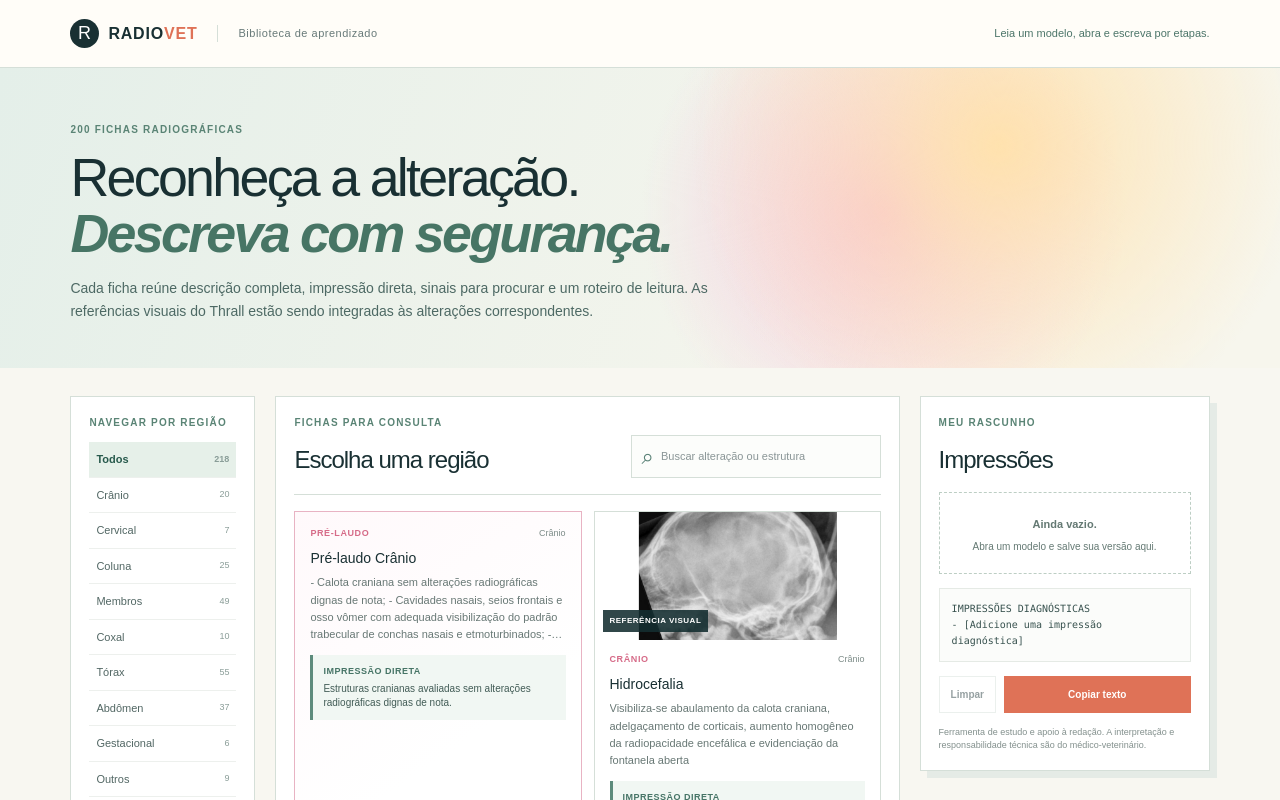
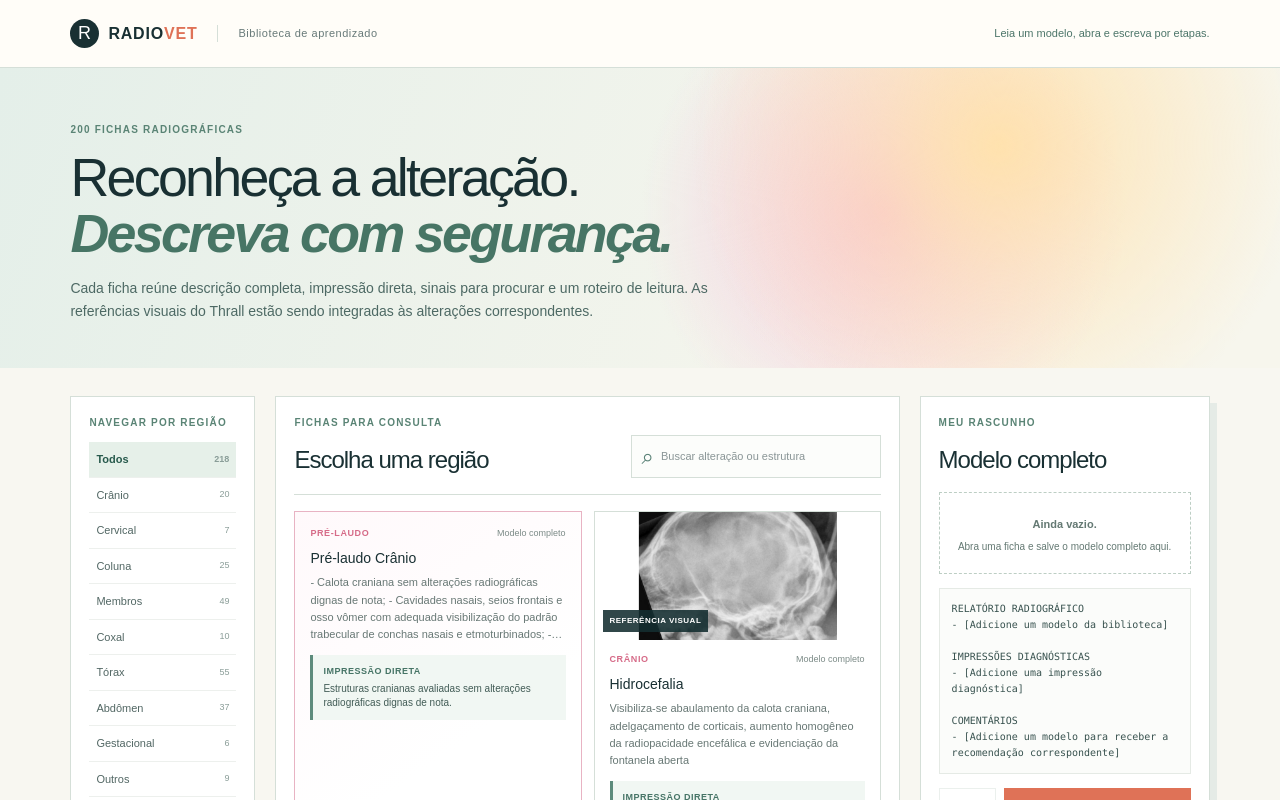
Before and after one commit to octavioribeiroleite-jpg/radiovet-laudos, a Next.js app: page / in a window 1280 px wide. Shown: the top 800 px of the page. Built offline with nearby package versions, Linux system fonts and the light colour scheme.

Commit message:
Generate complete regional report templates for every card

```diff
--- a/app/page.tsx
+++ b/app/page.tsx
@@ -14,6 +14,7 @@ type Reference = {
   readingGuide: string[];
   differentials: string[];
   source: string;
+  suggestedComment?: string;
   visual?: VisualReference;
   kind?: "pre-laudo" | "alteração";
 };
@@ -44,6 +45,83 @@ const chapterByRegion: Record<string, string> = {
   "Gestacional": "Thrall, Diagnóstico de Radiologia Veterinária, 6ª ed., seção do trato reprodutivo.",
   "Outros": "Thrall, Diagnóstico de Radiologia Veterinária, 6ª ed.",
 };
+
+type NormalLine = { avoid: string[]; text: string };
+const normalLinesByRegion: Record<string, NormalLine[]> = {
+  "Crânio": [
+    { avoid: ["nasal", "seio", "vômer", "rinite"], text: "Cavidades nasais e seios frontais simétricos, com radiopacidade e contornos preservados." },
+    { avoid: ["temporomandibular", "mandíbula", "mandibular"], text: "Articulações temporomandibulares congruentes e coaptadas." },
+    { avoid: ["otite", "bula", "auditivo"], text: "Bulas timpânicas e condutos auditivos com radiopacidade e contornos preservados." },
+    { avoid: ["dent", "periodontal", "periapical", "maxilar"], text: "Dentes e alvéolos dentários avaliados sem alterações radiográficas adicionais." },
+  ],
+  "Cervical": [
+    { avoid: ["palato", "faring", "laringe"], text: "Nasofaringe, orofaringe e laringe com lúmen e contornos preservados." },
+    { avoid: ["traque"], text: "Traqueia cervical com diâmetro uniforme e trajeto preservado." },
+    { avoid: ["esôfago", "esofág"], text: "Não há evidências de dilatação ou conteúdo radiopaco no trajeto esofágico cervical." },
+    { avoid: ["hióide"], text: "Aparelho hioide com alinhamento e integridade preservados." },
+  ],
+  "Coluna": [
+    { avoid: ["luxação", "listese", "instabilidade", "fratura"], text: "Alinhamento vertebral preservado nos demais segmentos avaliados." },
+    { avoid: ["disco", "intervertebral", "espondil"], text: "Demais espaços intervertebrais com altura regular, sem sinais de colapso ou estreitamento." },
+    { avoid: ["forame", "compress"], text: "Forames intervertebrais com dimensões e contornos preservados." },
+    { avoid: ["processo", "osteofit", "espondil"], text: "Processos espinhosos, transversos e articulares sem alterações radiográficas adicionais." },
+  ],
+  "Membros": [
+    { avoid: ["fratura", "luxação", "subluxação"], text: "Alinhamento ósseo e relações articulares preservados nas demais estruturas avaliadas." },
+    { avoid: ["osteólise", "neopl", "tumor", "osteomiel"], text: "Corticais e cavidades medulares remanescentes com radiopacidade e contornos preservados." },
+    { avoid: ["artrose", "osteoart", "artrite", "patelar"], text: "Demais superfícies articulares regulares, sem proliferações periarticulares significativas." },
+    { avoid: ["edema", "tecido mole", "massa"], text: "Tecidos moles adjacentes sem alterações radiográficas dignas de nota." },
+  ],
+  "Coxal": [
+    { avoid: ["sacroilíaca", "sacroiliaca"], text: "Articulações sacroilíacas simétricas e congruentes." },
+    { avoid: ["coxofemoral", "quadril", "femoral"], text: "Articulações coxofemorais com congruência e cobertura acetabular preservadas." },
+    { avoid: ["pelve", "pélv", "fratura"], text: "Ossos da pelve com corticais contínuas e trabeculado ósseo preservado." },
+    { avoid: ["massa", "tecido mole"], text: "Tecidos moles da região pélvica sem alterações radiográficas adicionais." },
+  ],
+  "Tórax": [
+    { avoid: ["traque", "brônqu", "bronqu"], text: "Traqueia com diâmetro uniforme e trajeto preservado." },
+    { avoid: ["cardio", "coração", "pericárd"], text: "Silhueta cardíaca com dimensões e contornos preservados." },
+    { avoid: ["mediast"], text: "Mediastino e estruturas hilares sem alterações radiográficas dignas de nota." },
+    { avoid: ["pleural", "pneumotórax", "pneumotorax"], text: "Espaço pleural sem evidências de líquido ou gás livre." },
+    { avoid: ["pulmon", "pneumonia", "bronco", "alveolar", "intersticial"], text: "Campos pulmonares remanescentes com radiopacidade preservada." },
+  ],
+  "Abdômen": [
+    { avoid: ["efusão", "peritoneal"], text: "Detalhamento seroso abdominal preservado." },
+    { avoid: ["hepato", "fígado", "espleno", "baço", "renal", "rim"], text: "Silhuetas hepática, esplênica e renais com dimensões e contornos preservados." },
+    { avoid: ["gástr", "intestinal", "esôfago", "corpo estranho", "obstru"], text: "Estômago e alças intestinais com distribuição e conteúdo dentro do esperado." },
+    { avoid: ["vesical", "bexiga", "cist", "uro"], text: "Bexiga urinária com contornos regulares e conteúdo homogêneo." },
+  ],
+  "Gestacional": [
+    { avoid: [], text: "Demais estruturas abdominais passíveis de avaliação sem alterações radiográficas adicionais." },
+  ],
+  "Outros": [
+    { avoid: [], text: "Demais estruturas avaliadas sem alterações radiográficas dignas de nota." },
+  ],
+};
+
+function recommendedComment(item: Reference) {
+  if (item.suggestedComment) return item.suggestedComment;
+  const title = item.title.toLowerCase();
+  if (/hidrocef|occipital|vertebral|coluna|disco|wobbler|atlanto|neurol/.test(title)) return "A critério clínico, na presença de sinais neurológicos, sugere-se tomografia computadorizada e/ou ressonância magnética para melhor caracterização.";
+  if (/fratura|luxação|subluxação|ruptura|instabilidade/.test(title)) return "A critério clínico, sugere-se avaliação ortopédica e controle por imagem após a instituição das medidas terapêuticas.";
+  if (/neopl|tumor|massa|nódulo|nodulo/.test(title)) return "Sugere-se complementação diagnóstica para caracterização e estadiamento, conforme a localização do achado.";
+  if (/cardio|pericárd|coração/.test(title)) return "A critério clínico, sugere-se avaliação ecocardiográfica para melhor caracterização.";
+  if (/pneumotórax|pleural/.test(title)) return "Recomenda-se correlação imediata com a condição respiratória e avaliação complementar do espaço pleural conforme indicação clínica.";
+  if (/pulmon|pneumonia|bronco|traque/.test(title)) return "Sugere-se correlação com histórico, ausculta, hemograma e acompanhamento radiográfico conforme evolução clínica.";
+  if (/corpo estranho|obstrução|gástr|intestinal/.test(title)) return "A critério clínico, sugere-se ultrassonografia abdominal e avaliação cirúrgica conforme os sinais de obstrução.";
+  if (/gesta|prenhez|fetal|feto/.test(title)) return "A estimativa radiográfica deve ser correlacionada com ultrassonografia e acompanhamento obstétrico.";
+  return "A critério clínico, sugere-se correlação com histórico, exame físico e exames complementares pertinentes.";
+}
+
+function completeDescription(item: Reference) {
+  if (item.kind === "pre-laudo") return item.model;
+  const title = item.title.toLowerCase();
+  const main = item.model.trim().replace(/[.;]$/, "");
+  const normalLines = (normalLinesByRegion[item.region] || normalLinesByRegion["Outros"])
+    .filter((line) => !line.avoid.some((term) => title.includes(term)))
+    .map((line) => `- ${line.text}`);
+  return [`- ${main}.`, ...normalLines, "- Demais estruturas passíveis de avaliação sem alterações radiográficas dignas de nota."].join("\n");
+}
 
 const clinicalDetails: Record<string, Partial<Reference>> = {
   "Hidrocefalia": {
@@ -162,10 +240,10 @@ export default function Home() {
     const text = `${item.title} ${item.region} ${item.model}`.toLowerCase();
     return (region === "Todos" || item.region === region) && text.includes(search.toLowerCase());
   }), [region, search]);
-  const output = `IMPRESSÕES DIAGNÓSTICAS\n${drafts.length ? drafts.map((draft) => `- ${draft.impression.trim()}`).join("\n") : "- [Adicione uma impressão diagnóstica]"}${drafts.some((draft) => draft.comment.trim()) ? `\n\nCOMENTÁRIOS\n${drafts.filter((draft) => draft.comment.trim()).map((draft) => draft.comment.trim()).join("\n")}` : ""}`;
+  const output = `RELATÓRIO RADIOGRÁFICO\n${drafts.length ? drafts.map((draft) => draft.description.trim()).join("\n\n") : "- [Adicione um modelo da biblioteca]"}\n\nIMPRESSÕES DIAGNÓSTICAS\n${drafts.length ? drafts.map((draft) => `- ${draft.impression.trim()}`).join("\n") : "- [Adicione uma impressão diagnóstica]"}\n\nCOMENTÁRIOS\n${drafts.length ? drafts.map((draft) => `- ${draft.comment.trim() || "Sem comentários adicionais."}`).join("\n") : "- [Adicione um modelo para receber a recomendação correspondente]"}`;
   const openWriter = (item: Reference) => {
     const existing = drafts.find((draft) => draft.id === item.id);
-    setActive(item); setDescription(existing?.description ?? item.model); setImpression(existing?.impression ?? item.impression); setComment(existing?.comment ?? "");
+    setActive(item); setDescription(existing?.description ?? completeDescription(item)); setImpression(existing?.impression ?? item.impression); setComment(existing?.comment ?? recommendedComment(item));
   };
   const saveDraft = () => {
     if (!active || !impression.trim()) return;
@@ -181,14 +259,14 @@ export default function Home() {
     <section className="clinical-grid">
       <section className="clinical-reference">
         <article className="ready-texts">
-          <div className="ready-block"><p className="section-label">DESCRIÇÃO COMPLETA</p><p>{active.model}</p></div>
+          <div className="ready-block"><p className="section-label">RELATÓRIO RADIOGRÁFICO COMPLETO</p><p>{completeDescription(active)}</p></div>
           <div className="ready-block impression-ready"><p className="section-label">IMPRESSÃO DIRETA</p><p>{active.impression}</p></div>
         </article>
         <article className="recognition-card"><p className="section-label">COMO ESSA ALTERAÇÃO APARECE</p><h2>O que procurar na imagem</h2><ul>{active.appearance.map((item) => <li key={item}>{item}</li>)}</ul></article>
         {active.visual && <figure className="visual-reference"><img src={active.visual.src} alt={active.visual.alt} /><figcaption><b>{active.visual.caption}</b><span>{active.visual.source}</span></figcaption></figure>}
         <article className="consult-card"><div><p className="section-label">ROTEIRO DE LEITURA</p><ul>{active.readingGuide.map((item) => <li key={item}>{item}</li>)}</ul></div><div><p className="section-label">DIFERENCIAIS E CUIDADOS</p><ul>{active.differentials.length ? active.differentials.map((item) => <li key={item}>{item}</li>) : <li>Não se aplica ao modelo de normalidade.</li>}</ul></div><p className="source-line">Fonte de consulta: {active.source}</p></article>
       </section>
-      <article className="editor-card clinical-editor"><p className="section-label">ADAPTE PARA O SEU CASO</p><h2>Seu texto</h2><p className="editor-help">A descrição e a impressão já estão completas. Ajuste apenas localização, lateralidade, intensidade e particularidades do exame.</p><label>Descrição radiográfica<textarea value={description} onChange={(event) => setDescription(event.target.value)} /></label><label>Impressão diagnóstica<textarea value={impression} onChange={(event) => setImpression(event.target.value)} /></label><label>Comentário <small>opcional</small><textarea value={comment} onChange={(event) => setComment(event.target.value)} placeholder="Sugestão de exame complementar, controle ou ressalva." /></label><div className="writing-actions"><button type="button" className="secondary" onClick={() => setActive(null)}>Cancelar</button><button type="button" className="primary" onClick={saveDraft}>Salvar no rascunho</button></div></article>
+      <article className="editor-card clinical-editor"><p className="section-label">ADAPTE PARA O SEU CASO</p><h2>Modelo completo</h2><p className="editor-help">O relatório, a impressão e o comentário já estão preenchidos. Ajuste somente os detalhes específicos do exame.</p><label>Relatório radiográfico<textarea value={description} onChange={(event) => setDescription(event.target.value)} /></label><label>Impressão diagnóstica<textarea value={impression} onChange={(event) => setImpression(event.target.value)} /></label><label>Comentário<textarea value={comment} onChange={(event) => setComment(event.target.value)} placeholder="Sugestão de exame complementar, controle ou ressalva." /></label><div className="writing-actions"><button type="button" className="secondary" onClick={() => setActive(null)}>Cancelar</button><button type="button" className="primary" onClick={saveDraft}>Salvar modelo completo</button></div></article>
     </section>
   </main>;
 
@@ -197,8 +275,8 @@ export default function Home() {
     <section className="intro"><p className="eyebrow">200 FICHAS RADIOGRÁFICAS</p><h1>Reconheça a alteração.<br/><em>Descreva com segurança.</em></h1><p>Cada ficha reúne descrição completa, impressão direta, sinais para procurar e um roteiro de leitura. As referências visuais do Thrall estão sendo integradas às alterações correspondentes.</p></section>
     <section className="learning-layout">
       <aside className="region-nav"><p className="section-label">NAVEGAR POR REGIÃO</p>{["Todos", ...regionOrder.filter((item) => references.some((reference) => reference.region === item))].map((item) => <button type="button" className={region === item ? "active" : ""} onClick={() => setRegion(item)} key={item}>{item}<span>{item === "Todos" ? references.length : references.filter((reference) => reference.region === item).length}</span></button>)}</aside>
-      <section className="library"><div className="library-head"><div><p className="section-label">FICHAS PARA CONSULTA</p><h2>{region === "Todos" ? "Escolha uma região" : region}</h2></div><label className="search"><span>⌕</span><input aria-label="Buscar modelo" value={search} onChange={(event) => setSearch(event.target.value)} placeholder="Buscar alteração ou estrutura" /></label></div><div className="reference-grid">{visible.map((item) => <article className={`learning-card ${item.kind === "pre-laudo" ? "ready-model" : ""}`} key={item.id}>{item.visual && <div className="card-image"><img src={item.visual.src} alt="" /><span>Referência visual</span></div>}<div className="card-meta"><span>{item.kind === "pre-laudo" ? "PRÉ-LAUDO" : item.region.toUpperCase()}</span><small>{item.region}</small></div><h3>{item.title}</h3><p>{item.model}</p><div className="card-impression"><b>Impressão direta</b><span>{item.impression}</span></div><button type="button" onClick={() => openWriter(item)}>Consultar ficha e adaptar <span>→</span></button></article>)}</div></section>
-      <aside className="draft-panel"><p className="section-label">MEU RASCUNHO</p><h2>Impressões</h2>{drafts.length ? <div className="draft-list">{drafts.map((draft) => <button type="button" key={draft.id} onClick={() => { const item = references.find((reference) => reference.id === draft.id); if (item) openWriter(item); }}><span>{draft.region}</span>{draft.title}</button>)}</div> : <div className="draft-empty"><b>Ainda vazio.</b><p>Abra um modelo e salve sua versão aqui.</p></div>}<pre>{output}</pre><div className="draft-actions"><button type="button" className="secondary" onClick={() => setDrafts([])} disabled={!drafts.length}>Limpar</button><button type="button" className="primary" onClick={copy}>{copied ? "Copiado" : "Copiar texto"}</button></div><p className="disclaimer">Ferramenta de estudo e apoio à redação. A interpretação e responsabilidade técnica são do médico-veterinário.</p></aside>
+      <section className="library"><div className="library-head"><div><p className="section-label">FICHAS PARA CONSULTA</p><h2>{region === "Todos" ? "Escolha uma região" : region}</h2></div><label className="search"><span>⌕</span><input aria-label="Buscar modelo" value={search} onChange={(event) => setSearch(event.target.value)} placeholder="Buscar alteração ou estrutura" /></label></div><div className="reference-grid">{visible.map((item) => <article className={`learning-card ${item.kind === "pre-laudo" ? "ready-model" : ""}`} key={item.id}>{item.visual && <div className="card-image"><img src={item.visual.src} alt="" /><span>Referência visual</span></div>}<div className="card-meta"><span>{item.kind === "pre-laudo" ? "PRÉ-LAUDO" : item.region.toUpperCase()}</span><small>Modelo completo</small></div><h3>{item.title}</h3><p>{item.model}</p><div className="card-impression"><b>Impressão direta</b><span>{item.impression}</span></div><button type="button" onClick={() => openWriter(item)}>Abrir relatório completo <span>→</span></button></article>)}</div></section>
+      <aside className="draft-panel"><p className="section-label">MEU RASCUNHO</p><h2>Modelo completo</h2>{drafts.length ? <div className="draft-list">{drafts.map((draft) => <button type="button" key={draft.id} onClick={() => { const item = references.find((reference) => reference.id === draft.id); if (item) openWriter(item); }}><span>{draft.region}</span>{draft.title}</button>)}</div> : <div className="draft-empty"><b>Ainda vazio.</b><p>Abra uma ficha e salve o modelo completo aqui.</p></div>}<pre>{output}</pre><div className="draft-actions"><button type="button" className="secondary" onClick={() => setDrafts([])} disabled={!drafts.length}>Limpar</button><button type="button" className="primary" onClick={copy}>{copied ? "Copiado" : "Copiar modelo"}</button></div><p className="disclaimer">Ferramenta de estudo e apoio à redação. A interpretação e responsabilidade técnica são do médico-veterinário.</p></aside>
     </section>
   </main>;
 }
```
Also changed, not shown: app/globals.css.
